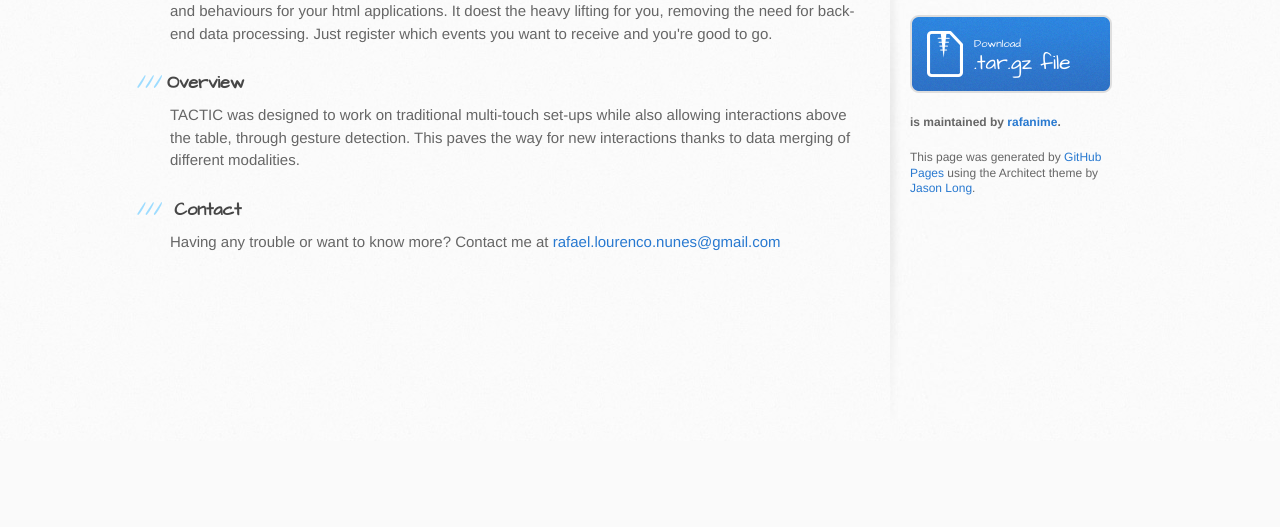
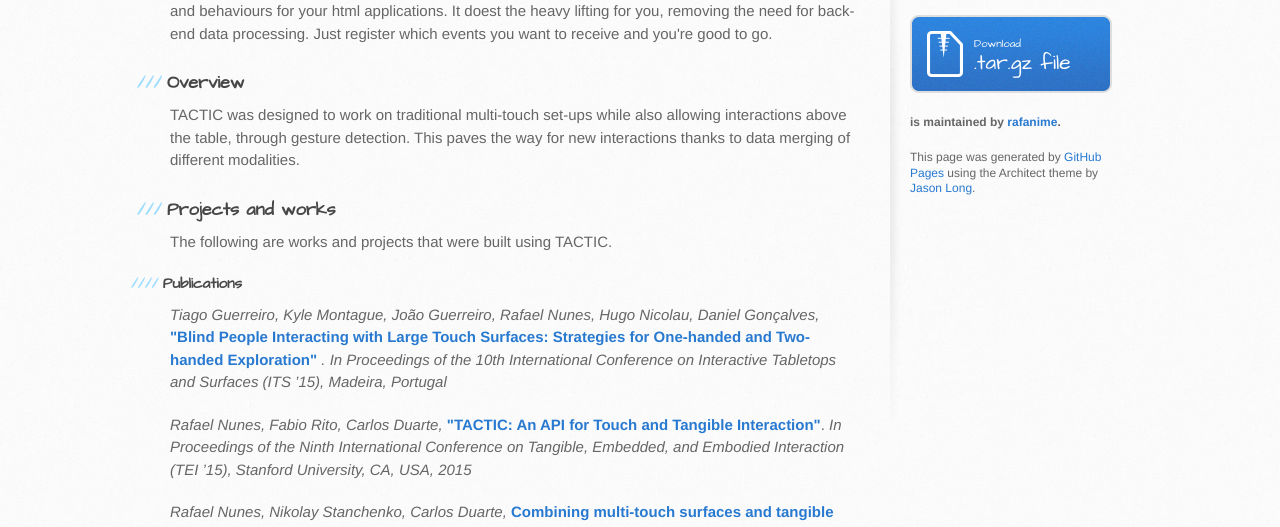
Before and after one commit to rafanime/tactic, a plain HTML site: page index.html in a window 1280 px wide. Shown: the part 419-946 px from the top of the page. Before the commit the page ends 860 px from the top, so only its background shows below. Drawn offline with Linux system fonts and the light colour scheme.

Commit message:
Works and publications added

```diff
--- a/index.html
+++ b/index.html
@@ -37,8 +37,19 @@
 
 <p>TACTIC was designed to work on traditional multi-touch set-ups while also allowing interactions above the table, through gesture detection. This paves the way for new interactions thanks to data merging of different modalities.
 
+<h3>Projects and works</h3>
+
+<p>The following are works and projects that were built using TACTIC.
 
 
+
+<h4>Publications</h4>
+
+<p><i>Tiago Guerreiro, Kyle Montague, João Guerreiro, Rafael Nunes, Hugo Nicolau, Daniel Gonçalves,</i> <a href="http://dl.acm.org/citation.cfm?id=2817743"><b>"Blind People Interacting with Large Touch Surfaces: Strategies for One-handed and Two-handed Exploration"</b></a> <i>. In Proceedings of the 10th International Conference on Interactive Tabletops and Surfaces (ITS ’15), Madeira, Portugal</i>
+
+<p><i>Rafael Nunes, Fabio Rito, Carlos Duarte, </i><a href="http://dl.acm.org/citation.cfm?id=2680592"><b>"TACTIC: An API for Touch and Tangible Interaction"</b></a>. <i>In Proceedings of the Ninth International Conference on Tangible, Embedded, and Embodied Interaction (TEI ’15), Stanford University, CA, USA, 2015</i>
+
+<p><i>Rafael Nunes, Nikolay Stanchenko, Carlos Duarte,</i> <a href="http://www.researchgate.net/publication/260536842_Combining_multi-touch_surfaces_and_tangible_interaction_towards_a_continuous_interaction_space"><b>Combining multi-touch surfaces and tangible interaction towards a continuous interaction space"</b></a><i>, in Proceedings of the 3rd Workshop on Interacting with Smart Objects, Haifa, Israel, February 2014</i>
 
 <h3>
 <a id="support-or-contact" class="anchor" href="#support-or-contact" aria-hidden="true"><span class="octicon octicon-link"></span></a>Contact</h3>
```
Also changed, not shown: 1 other file.
